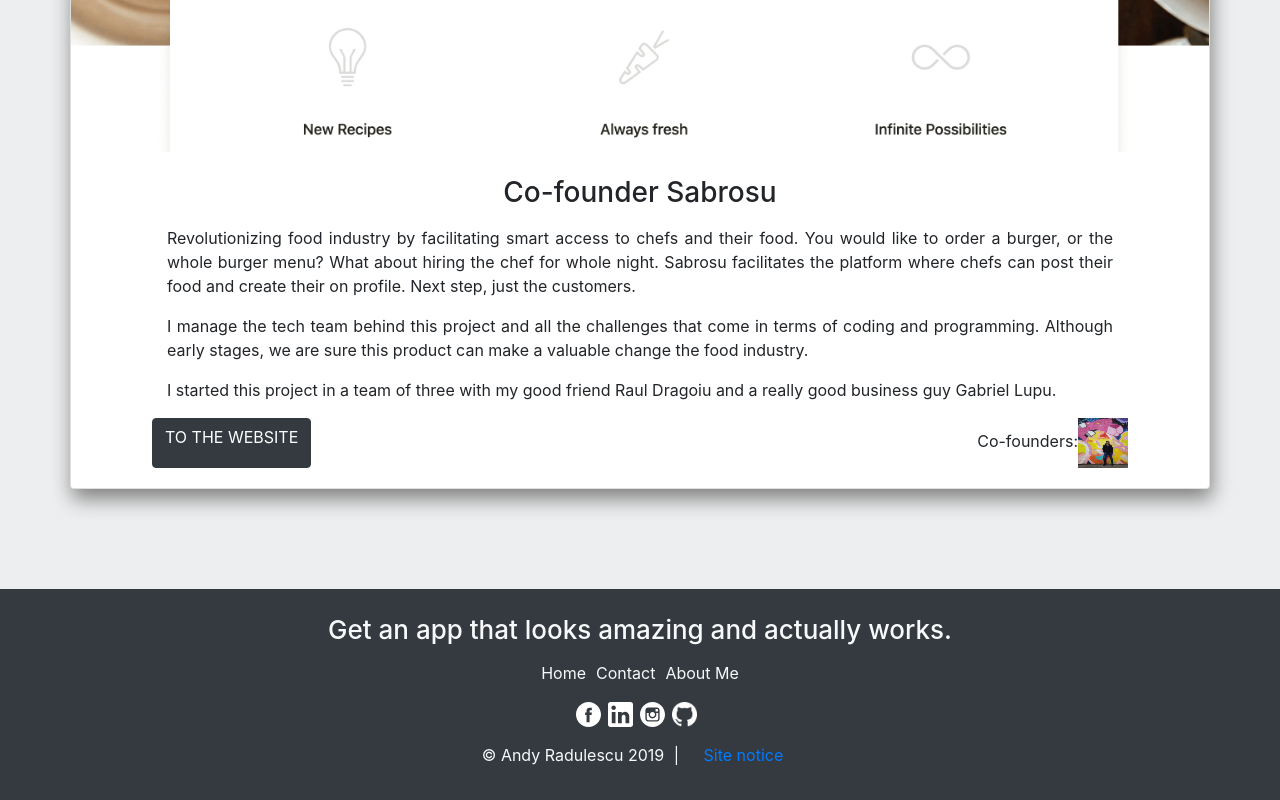
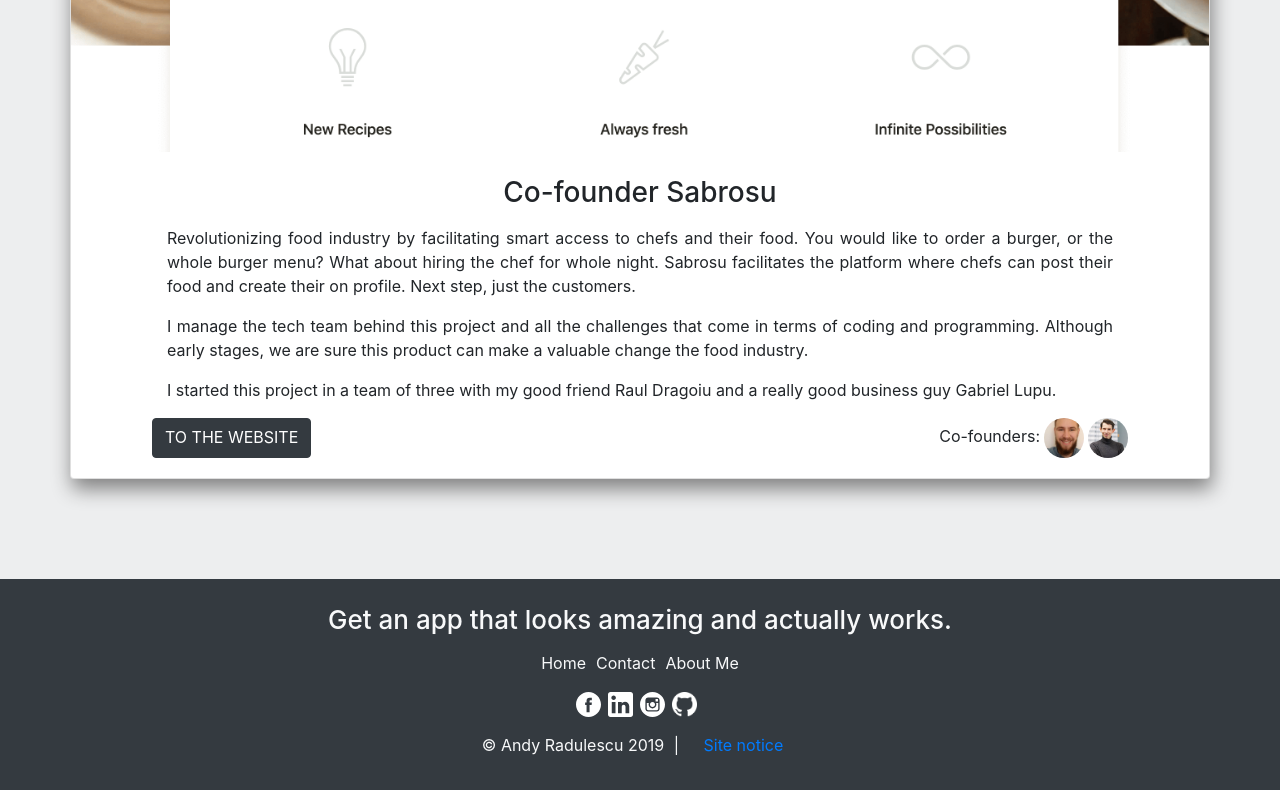
Before and after one commit to AndyRadulescu/personal-website, an Angular app: page / in a window 1280 px wide. Shown: the part 1908-2708 px from the top of the page. Built offline with nearby package versions, Linux system fonts and the light colour scheme; a web font is replaced by a local one.

Commit message:
added cofounder image

```diff
--- a/src/app/home/main/main.component.html
+++ b/src/app/home/main/main.component.html
@@ -38,7 +38,10 @@
             <a href="http://sabrosu.com" class="btn btn-dark">TO THE WEBSITE</a>
             <div class="">
               <span>Co-founders:</span>
-              <img src="assets/andy.jpg" class="card__img--position">
+              <img src="assets/raul.jpeg" class="card__img--position ml-1" triggers="mouseenter:mouseleave"
+                   ngbPopover="Full stack developer" popoverTitle="Raul Dragoiu">
+              <img src="assets/gabi.jpg" class="card__img--position ml-1" triggers="mouseenter:mouseleave"
+                   ngbPopover="Full stack developer & business analyst" popoverTitle="Gabriel Lupu">
             </div>
           </div>
         </div>
--- a/src/app/home/main/main.component.scss
+++ b/src/app/home/main/main.component.scss
@@ -40,8 +40,10 @@
     }
 
     .card__img--position {
-      width: 50px;
-      height: 50px;
+      width: 40px;
+      height: 40px;
+      border-radius: 50%;
+      object-fit: cover;
     }
   }
 
```
Also changed, not shown: src/assets/gabi.jpg (added), src/assets/raul.jpeg (added).
